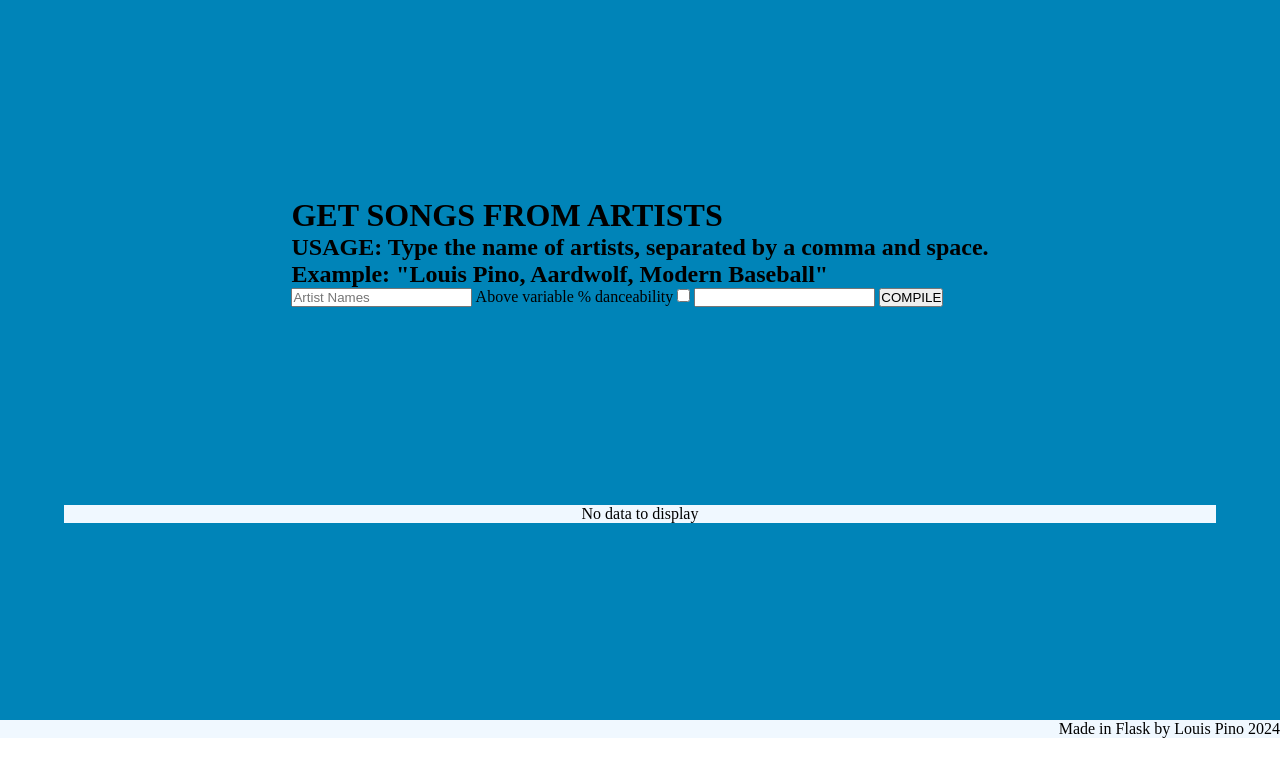
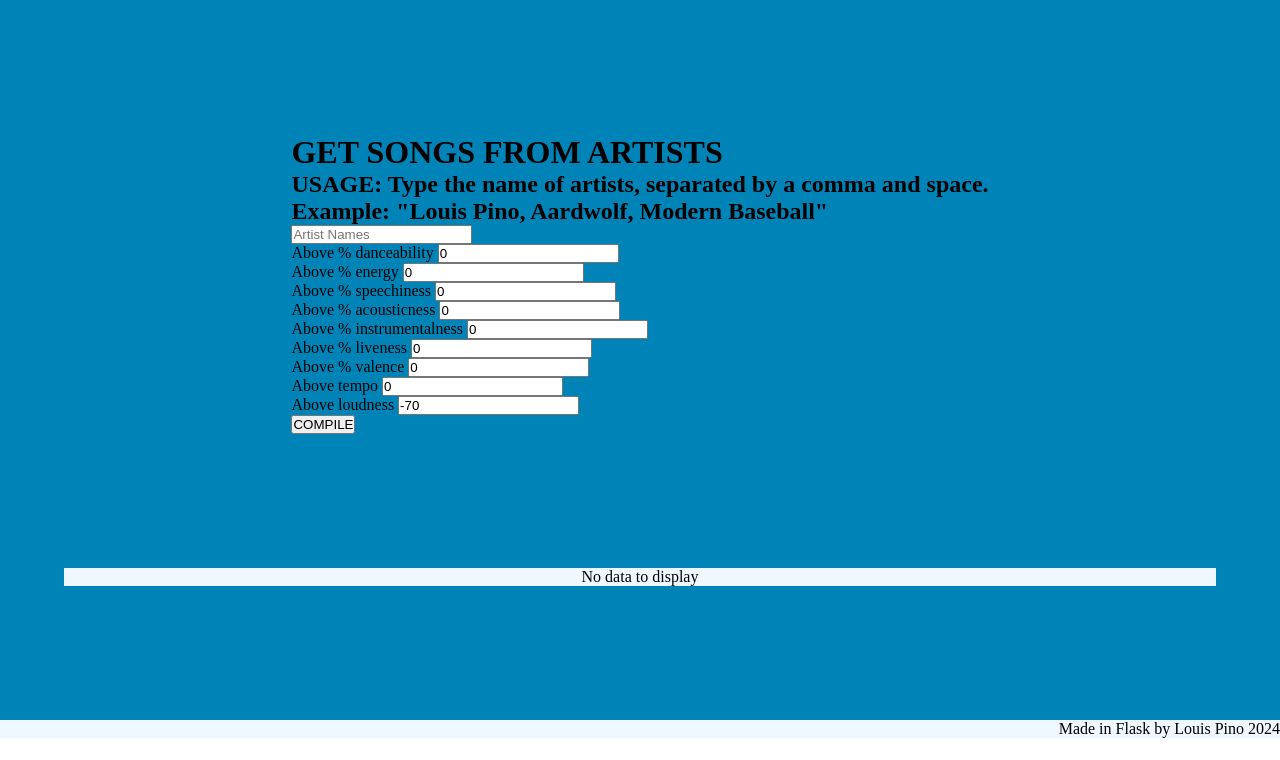
Before and after one commit to LouisPino/corpus-generator, a Flask app: page / in a window 1280 px wide. Shown: the part 18-778 px from the top of the page. Run offline with Flask 3, Linux system fonts and the light colour scheme.

Commit message:
429 handling

```diff
--- a/main.py
+++ b/main.py
@@ -24,8 +24,16 @@ def stream():
 @app.route("/", methods=["GET", "POST"])
 def index():
     if request.method == "POST":
-        data = Tracks.get_all_artist_songs(request.form.get("artist_names"), request.form.get("dancey-val"), dancey = True if request.form.get("dancey") == "on" else False, )
-        return render_template("index.html", data=data)
+        filters = {}
+        keys = request.form.keys()
+        for key in keys:
+            filters[key] = request.form.get(key) if request.form.get(key) != "" else 0
+        del filters["artist_names"]
+
+        data = Tracks.get_all_artist_songs(request.form.get("artist_names"), filters)
+        tracks = data[0]
+        error = int(data[1])
+        return render_template("index.html", tracks=tracks, error=error)
     elif request.method == "GET":
         return render_template("index.html")
 
--- a/spotify.py
+++ b/spotify.py
@@ -24,18 +24,17 @@ auth_response = requests.post(auth_url, {
 })
 access_token = auth_response.json()['access_token']
 
-
 # Set up the headers
 headers = {
     'Authorization': f'Bearer {access_token}',
 }
 
 class Tracks:
-    def get_all_artist_songs(names, dancey_val, dancey=False):
+    def get_all_artist_songs(names, filters):
         # get artist IDs
         artist_ids = Tracks.get_artist_ids(names)
         albums = Tracks.get_artist_albums(artist_ids)
-        return Tracks.get_album_tracks(albums, dancey_val, dancey)
+        return Tracks.get_album_tracks(albums, filters)
 
     def get_artist_ids(names):
         artist_names = names.split(", ")
@@ -56,7 +55,7 @@ class Tracks:
             albums.extend(albums_response.json()['items'])
         return albums
 
-    def get_album_tracks(albums, dancey_val, dancey=False):
+    def get_album_tracks(albums, filters):
         # Get album's tracks
         all_tracks = []
         track_ids = []
@@ -64,24 +63,33 @@ class Tracks:
                 tracks_url = album['href'] + '/tracks'
                 tracks_response = requests.get(tracks_url, headers=headers)
                 tracks = tracks_response.json()['items']
-
                 for track in tracks:
                     track_ids.append(track['id'])
 
         track_data=[]
         for track_id in track_ids:
                 track_info = Tracks.get_track_info(track_id)
+                if track_info == 429:
+                     all_tracks.extend(track_data)
+                     return (all_tracks, 429)
+                valid = True
                 if track_info:
-                    if dancey:
-                        if track_info["danceability"] >= int(dancey_val)/100:
+                        for k in filters.keys():
+                            if k == "tempo" or k == "loudness":
+                                 if track_info[k] < int(filters[k]):
+                                    valid = False
+                                    break
+                            elif track_info[k] < int(filters[k])/100:
+                                 valid = False
+                                 break
+
+                        if valid:
                             track_data.append(track_info)
-                    else:
-                        track_data.append(track_info)
 
 
                 time.sleep(0.01)
         all_tracks.extend(track_data)
-        return all_tracks
+        return (all_tracks, 200)
 
     def get_track_info(track_id):
         # get track data
@@ -104,9 +112,10 @@ class Tracks:
                 track_vals["artist"] = track_artist
                 del track_vals["type"]
                 return track_vals
+            elif track_response.status_code == 429:
+                 return 429
             else:
-                print(track_response.headers)
-                print(f"Failed to fetch track {track_id}: Status code {track_response.status_code}. Wait.")
+                print(f"Failed to fetch track {track_id}: Status code {track_response.status_code}.")
                 return None
 
 class Csv:
--- a/static/css/app.css
+++ b/static/css/app.css
@@ -45,6 +45,13 @@ header {
     position: absolute;
 }
 
+.track-filters {
+    display: flex;
+    flex-direction: column;
+    align-items: start;
+    justify-content: center;
+}
+
 footer {
     background-color: aliceblue;
     width: 100%;
--- a/templates/index.html
+++ b/templates/index.html
@@ -8,13 +8,45 @@
     </h2>
     <form method="post" action="/" class="form">
         <input type="text" name="artist_names" placeholder="Artist Names">
-        <label> Above variable % danceability
-            <input type="checkbox" name="dancey">
-            <input type="number" name="dancey-val">
-        </label>
+        <div class="track-filters">
+            <label> Above % danceability
+                <input type="number" name="danceability" value="0">
+            </label>
+            <label> Above % energy
+                <input type="number" name="energy" value="0">
+            </label>
+            <label> Above % speechiness
+                <input type="number" name="speechiness" value="0">
+            </label>
+            <label> Above % acousticness
+                <input type="number" name="acousticness" value="0">
+            </label>
+            <label> Above % instrumentalness
+                <input type="number" name="instrumentalness" value="0">
+            </label>
+            <label> Above % liveness
+                <input type="number" name="liveness" value="0">
+            </label>
+            <label> Above % valence
+                <input type="number" name="valence" value="0">
+            </label>
+            <label> Above tempo
+                <input type="number" name="tempo" value="0">
+            </label>
+            <label> Above loudness
+                <input type="number" name="loudness" value="-70">
+            </label>
+        </div>
         <button type="submit" class="submit-btn">COMPILE</button>
     </form>
 </div>
+{% if error == 429 %}
+<div>
+    <h3>You have encountered a 429 Error! This means you have exceeded Spotify's rate limit. Wait at least 30
+        seconds, and consider shortening your query by searching for fewer artists at a time. If this persists, you may
+        have to wait up to 12 hours.</h3>
+</div>
+{% endif %}
 
 <div class="data-div">
     {% if data %}
```
